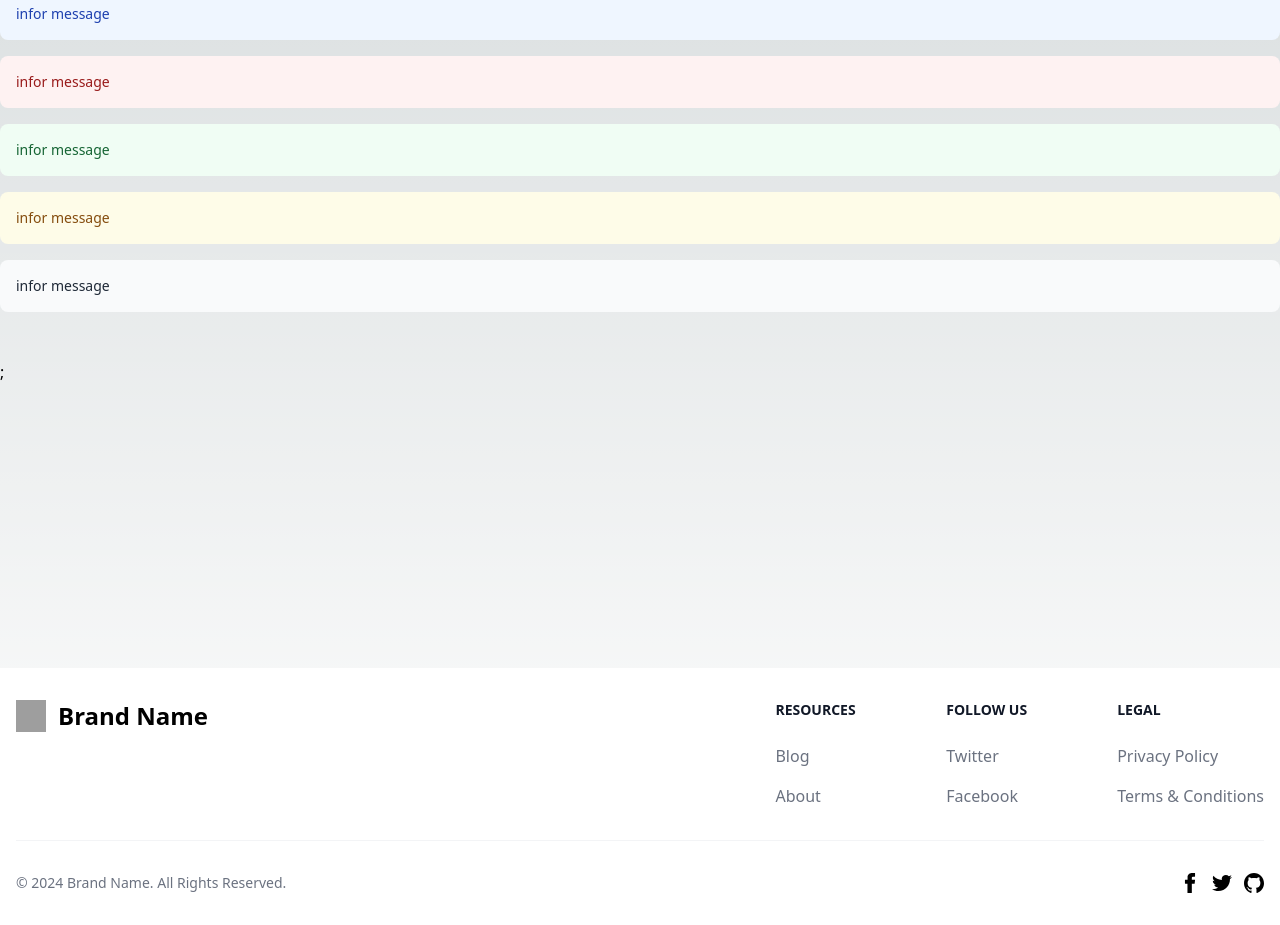
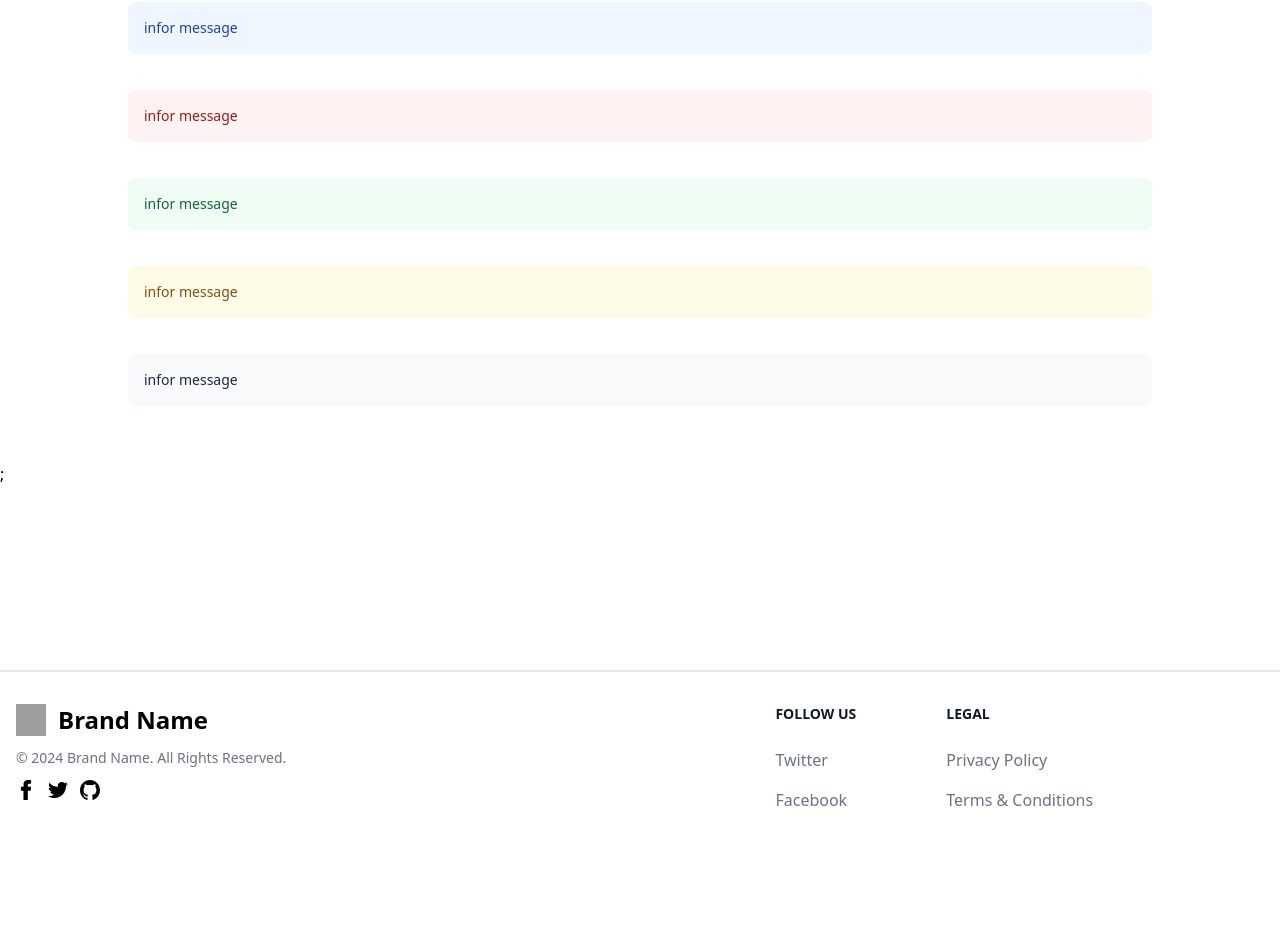
Before and after one commit to whiskerside/cloudflare-nextjs, a Next.js app: page /components in a window 1280 px wide. Shown: the part 200-1125 px from the top of the page. After the commit the page ends 1044 px from the top, so only its background shows below. Built offline with nearby package versions, Linux system fonts and the light colour scheme; grey boxes are pictures that could not be loaded.

Commit message:
update layout style

```diff
--- a/app/about/page.tsx
+++ b/app/about/page.tsx
@@ -9,15 +9,15 @@ export const metadata: Metadata = {
 export default function Page() {
   return (
     <>
-      <div className="max-w-screen-xl mx-auto p-3 px-0 mb-6">
-        <div className="z-10 w-full max-w-5xl items-center justify-between font-mono text-sm lg:flex">
+      <section>
+        <div className="max-w-screen-lg mx-auto flex mb-6">
           <p className="fixed left-0 top-0 flex w-full justify-center border-b border-gray-300 bg-gradient-to-b from-zinc-200 pb-6 pt-8 backdrop-blur-2xl dark:border-neutral-800 dark:bg-zinc-800/30 dark:from-inherit lg:static lg:w-auto  lg:rounded-xl lg:border lg:bg-gray-200 lg:p-4 lg:dark:bg-zinc-800/30">
             Get started by editing&nbsp;
             <code className="font-mono font-bold">src/app/page.tsx</code>
           </p>
           <Link href="/">home</Link>
         </div>
-      </div>
+      </section>
     </>
   );
 }
--- a/app/components/page.tsx
+++ b/app/components/page.tsx
@@ -19,7 +19,7 @@ export default function Page() {
   return (
     <>
       <Breadcrumb items={breadcrumbItems} />
-      <div className="max-w-screen-xl mx-auto p-3 px-0 mb-6">
+      <div className="max-w-screen-lg mx-auto p-3 px-0 mb-6">
         <div className="pb-3">
           <Badge kind="pink" text="pink" />
           <Badge kind="purple" text="purple" />
--- a/app/globals.css
+++ b/app/globals.css
@@ -18,13 +18,42 @@
 
 body {
   color: rgb(var(--foreground-rgb));
-  background: linear-gradient(
+  background: #fff;
+  /* background: linear-gradient(
       to bottom,
       transparent,
       rgb(var(--background-end-rgb))
     )
-    rgb(var(--background-start-rgb));
+    rgb(var(--background-start-rgb)); */
 }
+
+section {
+  @apply my-5 max-w-screen-lg mx-auto;
+}
+
+section.hero {
+  @apply m-0 py-10 px-20 w-full max-w-full mx-auto items-center justify-between;
+  --sbg-background-start-rgb: 14, 119, 220;
+  --sbg-background-end-rgb: 255, 255, 255;
+  background: linear-gradient(
+      to bottom,
+      transparent,
+      rgb(var(--sbg-background-end-rgb))
+    )
+    rgb(var(--sbg-background-start-rgb));
+}
+
+/* .gradientbg {
+  @apply md:flex pt-10 min-h-80 w-full items-center justify-between;
+  --sbg-background-start-rgb: 14, 119, 220;
+  --sbg-background-end-rgb: 255, 255, 255;
+  background: linear-gradient(
+      to bottom,
+      transparent,
+      rgb(var(--sbg-background-end-rgb))
+    )
+    rgb(var(--sbg-background-start-rgb));
+} */
 
 @layer utilities {
   .text-balance {
--- a/app/layout.tsx
+++ b/app/layout.tsx
@@ -18,7 +18,7 @@ export default function RootLayout({
     <html lang="en">
       <body className="flex flex-col flex-grow">
         <Header />
-        <main className="min-h-screen py-3">{children}</main>
+        <main className="min-h-screen">{children}</main>
         <Footer />
         <GoogleAnalytics gaId="G-ID" />
       </body>
--- a/app/page.tsx
+++ b/app/page.tsx
@@ -10,19 +10,23 @@ export async function generateMetadata(
   // read route params
   // const id = (await params).id;
   return {
-    title: "page title(generateMetadata)",
-    description: "page description(generateMetadata)",
+    title: "Title",
+    description: "Description",
   };
 }
 
 export default function Page() {
   return (
-    <section className="">
-      <div className="z-10 w-full max-w-5xl items-center justify-between font-mono text-sm lg:flex">
-        <p className="left-0 top-0 flex w-full justify-center border-b border-gray-300 bg-gradient-to-b from-zinc-200 pb-6 pt-8 backdrop-blur-2xl dark:border-neutral-800 dark:bg-zinc-800/30 dark:from-inherit lg:static lg:w-auto  lg:rounded-xl lg:border lg:bg-gray-200 lg:p-4 lg:dark:bg-zinc-800/30">
-          Get started by editing&nbsp;
-        </p>
-        <Link href="/about">about</Link>
+    <section className="hero">
+      <div className="grid lg:grid-cols-2">
+        <div className="w-full flex-col">
+          fdstats
+          <p className="left-0 top-0 flex w-full justify-center border-b border-gray-300 bg-gradient-to-b from-zinc-200 pb-6 pt-8 backdrop-blur-2xl dark:border-neutral-800 dark:bg-zinc-800/30 dark:from-inherit lg:static lg:w-auto  lg:rounded-xl lg:border lg:bg-gray-200 lg:p-4 lg:dark:bg-zinc-800/30">
+            Get started by editing&nbsp;
+          </p>
+          <Link href="/about">about</Link>
+        </div>
+        <div>2</div>
       </div>
     </section>
   );
--- a/ui/breadcrumb.tsx
+++ b/ui/breadcrumb.tsx
@@ -8,12 +8,16 @@ interface BreadcrumbItem {
 
 export default function Breadcrumb({ items }: { items: BreadcrumbItem[] }) {
   return (
-    <nav aria-label="breadcrumb" className="max-w-screen-xl mx-auto p-3 px-0">
+    <section>
+      <nav aria-label="breadcrumb" className="">
         <ol className="list-none p-0 inline-flex">
           {items.map((item, index) => (
             <li key={index} className="flex items-center">
               {item.href ? (
-              <Link href={item.href} className="text-gray-600 hover:underline">
+                <Link
+                  href={item.href}
+                  className="text-gray-600 hover:underline"
+                >
                   {item.element}
                 </Link>
               ) : (
@@ -42,5 +46,6 @@ export default function Breadcrumb({ items }: { items: BreadcrumbItem[] }) {
           ))}
         </ol>
       </nav>
+    </section>
   );
 }
--- a/ui/footer.tsx
+++ b/ui/footer.tsx
@@ -5,7 +5,7 @@ import { WEBSITE_BRAND, WEBSITE_URL, WEBSITE_LOGO } from "@/utils/constants";
 
 export default function Footer() {
   return (
-    <footer className="bg-white dark:bg-gray-900">
+    <footer className="border-m border-t-2 border-s-amber-800 bg-white dark:bg-gray-900">
       <div className="mx-auto w-full max-w-screen-xl p-4 py-6 lg:py-8">
         <div className="md:flex md:justify-between">
           <div className="mb-6 md:mb-0">
@@ -21,9 +21,56 @@ export default function Footer() {
                 {WEBSITE_BRAND}
               </span>
             </Link>
+            <div className="space-y-3 hidden sm:block">
+              <div className="mt-3 text-sm text-gray-500 sm:text-center dark:text-gray-400">
+                © 2024{" "}
+                <Link className="hover:underline" href={WEBSITE_URL}>
+                  {WEBSITE_BRAND}
+                </Link>
+                . All Rights Reserved.
+              </div>
+              <div className="flex mt-4 sm:mt-0">
+                <Link
+                  href={"https://facebook.com"}
+                  title={`${WEBSITE_BRAND} on Facebook`}
+                  className="text-gray-500 hover:text-gray-900 dark:hover:text-white"
+                >
+                  <Image
+                    src="/facebook.svg"
+                    width={20}
+                    height={20}
+                    alt="Facebook"
+                  />
+                </Link>
+                <Link
+                  href={"https://twitter.com"}
+                  title={`${WEBSITE_BRAND} on Twitter`}
+                  className="text-gray-500 hover:text-gray-900 dark:hover:text-white ms-3"
+                >
+                  <Image
+                    src="/twitter.svg"
+                    width={20}
+                    height={20}
+                    alt={`${WEBSITE_BRAND} on Twitter`}
+                  />
+                </Link>
+                <Link
+                  href={"https://github.com"}
+                  title={`${WEBSITE_BRAND} on Github`}
+                  className="text-gray-500 hover:text-gray-900 dark:hover:text-white ms-3"
+                >
+                  <Image
+                    src="/github.svg"
+                    width={20}
+                    height={20}
+                    alt={`${WEBSITE_BRAND} on Github`}
+                  />
+                </Link>
+              </div>
+            </div>
           </div>
           <div className="grid grid-cols-2 gap-8 sm:gap-6 sm:grid-cols-3">
-            <div>
+            {/* <div>
               <h2 className="mb-6 text-sm font-semibold text-gray-900 uppercase dark:text-white">
                 Resources
               </h2>
@@ -42,7 +89,7 @@ export default function Footer() {
                   </a>
                 </li>
               </ul>
-            </div>
+            </div> */}
             <div>
               <h2 className="mb-6 text-sm font-semibold text-gray-900 uppercase dark:text-white">
                 Follow us
@@ -87,8 +134,8 @@ export default function Footer() {
             </div>
           </div>
         </div>
-        <hr className="my-3 border-gray-100 sm:mx-auto dark:border-gray-700 lg:my-8" />
-        <div className="sm:flex sm:items-center sm:justify-between">
+        <hr className="sm:hidden my-3 border-gray-100 sm:mx-auto dark:border-gray-700" />
+        <div className="md:hidden sm:flex sm:items-center sm:justify-between">
           <span className="text-sm text-gray-500 sm:text-center dark:text-gray-400">
             © 2024{" "}
             <Link className="hover:underline" href={WEBSITE_URL}>
@@ -100,7 +147,7 @@ export default function Footer() {
             <Link
               href={"https://facebook.com"}
               title={`${WEBSITE_BRAND} on Facebook`}
-              className="text-gray-500 hover:text-gray-900 dark:hover:text-white ms-3"
+              className="text-gray-500 hover:text-gray-900 dark:hover:text-white"
             >
               <Image
                 src="/facebook.svg"
--- a/ui/header.tsx
+++ b/ui/header.tsx
@@ -10,8 +10,8 @@ import NavLink from "./nav.link";
 
 export default function Header() {
   return (
-    <header>
-      <nav className="bg-white border-gray-200 dark:bg-gray-900">
+    <header className="border-b-2 border-s-amber-800">
+      <nav className="mx-auto w-full max-w-screen-xl bg-white border-gray-200 dark:bg-gray-900">
         <div className="max-w-screen-xl flex flex-wrap items-center justify-between mx-auto p-4">
           <Link
             href={`${WEBSITE_URL}`}
```
Lines whose indentation alone changed are shown as unchanged.
